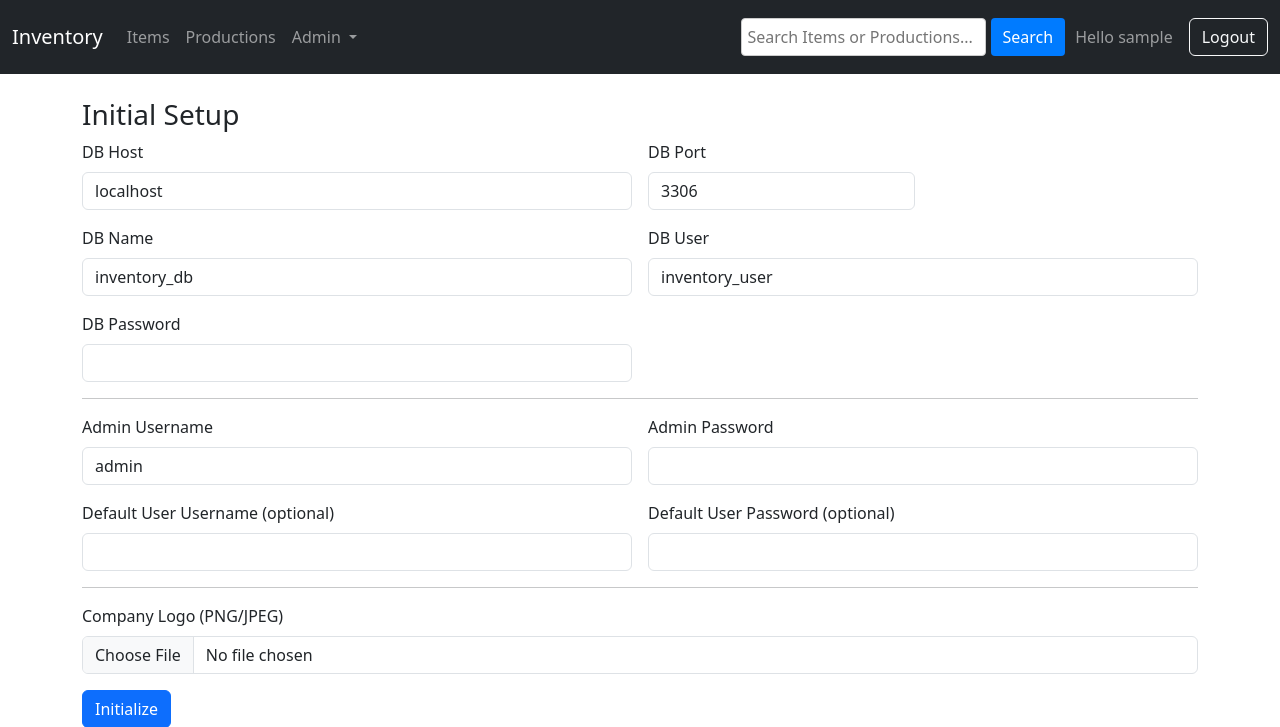
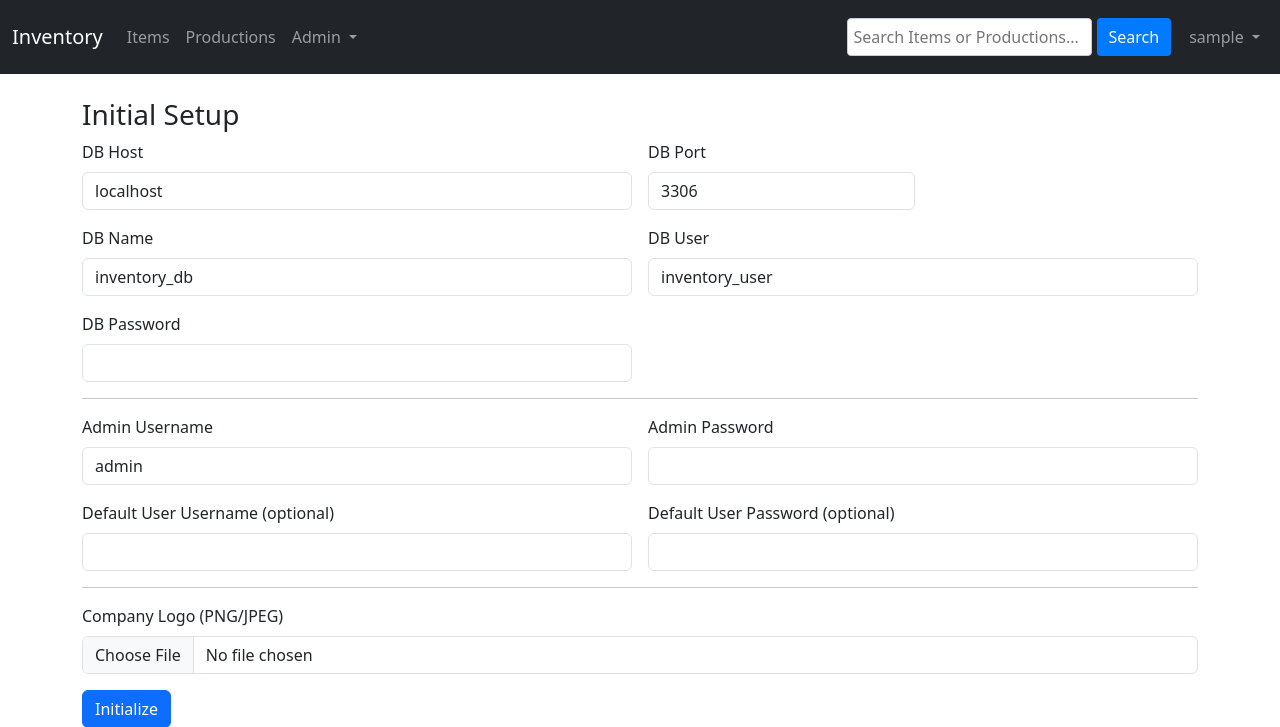
Before and after one commit to Scout064/event-inventory, a Flask app: page /setup in a window 1280 px wide. Shown: the top 727 px of the page. Run offline with Flask 3, Linux system fonts and the light colour scheme; the visitor is signed in with stand-in values (Sample User, id 1).

Commit message:
Update base.html
added user profile dropdown

```diff
--- a/inventory_app/templates/base.html
+++ b/inventory_app/templates/base.html
@@ -50,8 +50,18 @@
           </form>
         </div>
 
-        <span class="navbar-text me-3">Hello {{ current_user.username }}</span>
-        <a class="btn btn-outline-light" href="{{ url_for('logout') }}">Logout</a>
+        <ul class="navbar-nav">
+          <li class="nav-item dropdown">
+            <a class="nav-link dropdown-toggle" href="#" id="userMenu" role="button" data-bs-toggle="dropdown" aria-expanded="false">
+              {{ current_user.username }}
+            </a>
+            <ul class="dropdown-menu dropdown-menu-end shadow" aria-labelledby="userMenu">
+              <li><a class="dropdown-item" href="{{ url_for('profile') }}">My Profile</a></li>
+              <li><hr class="dropdown-divider"></li>
+              <li><a class="dropdown-item text-danger" href="{{ url_for('logout') }}">Logout</a></li>
+            </ul>
+          </li>
+        </ul>
       {% endif %}
     </div>
   </div>
```
